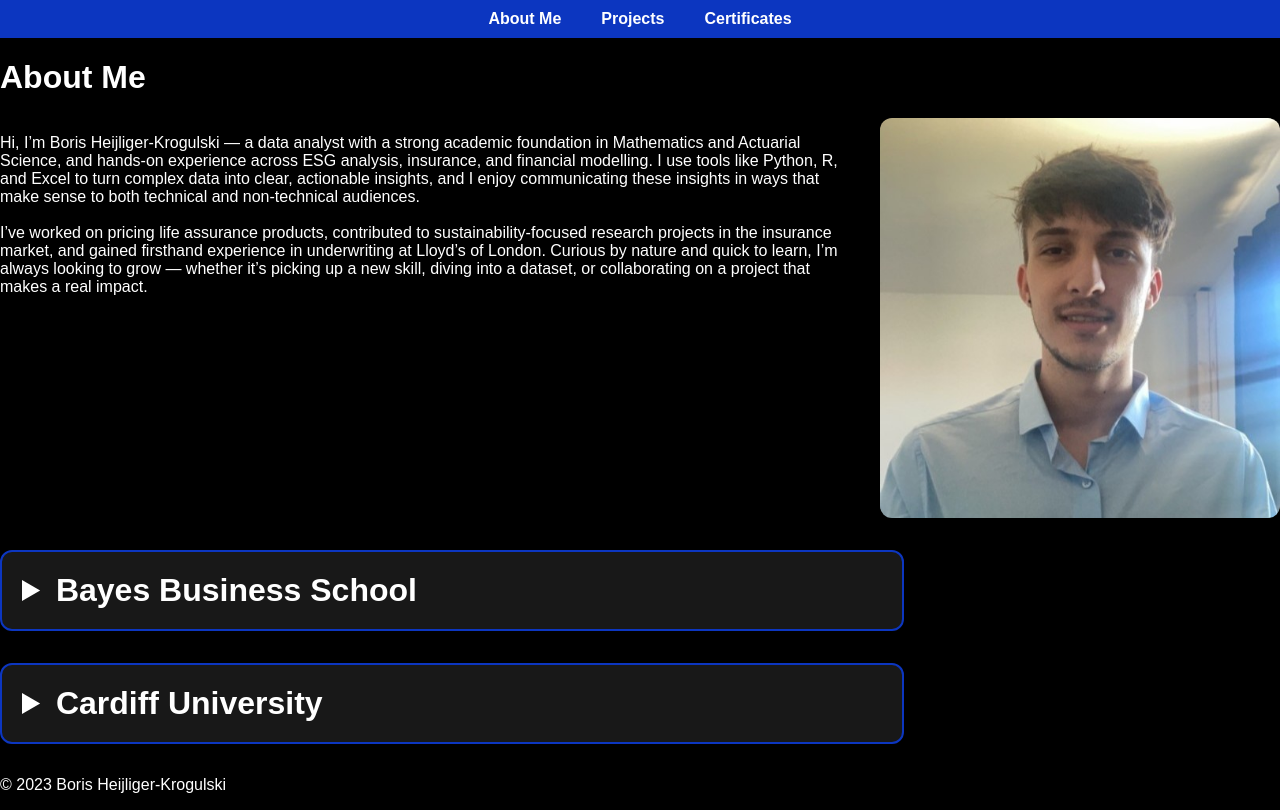
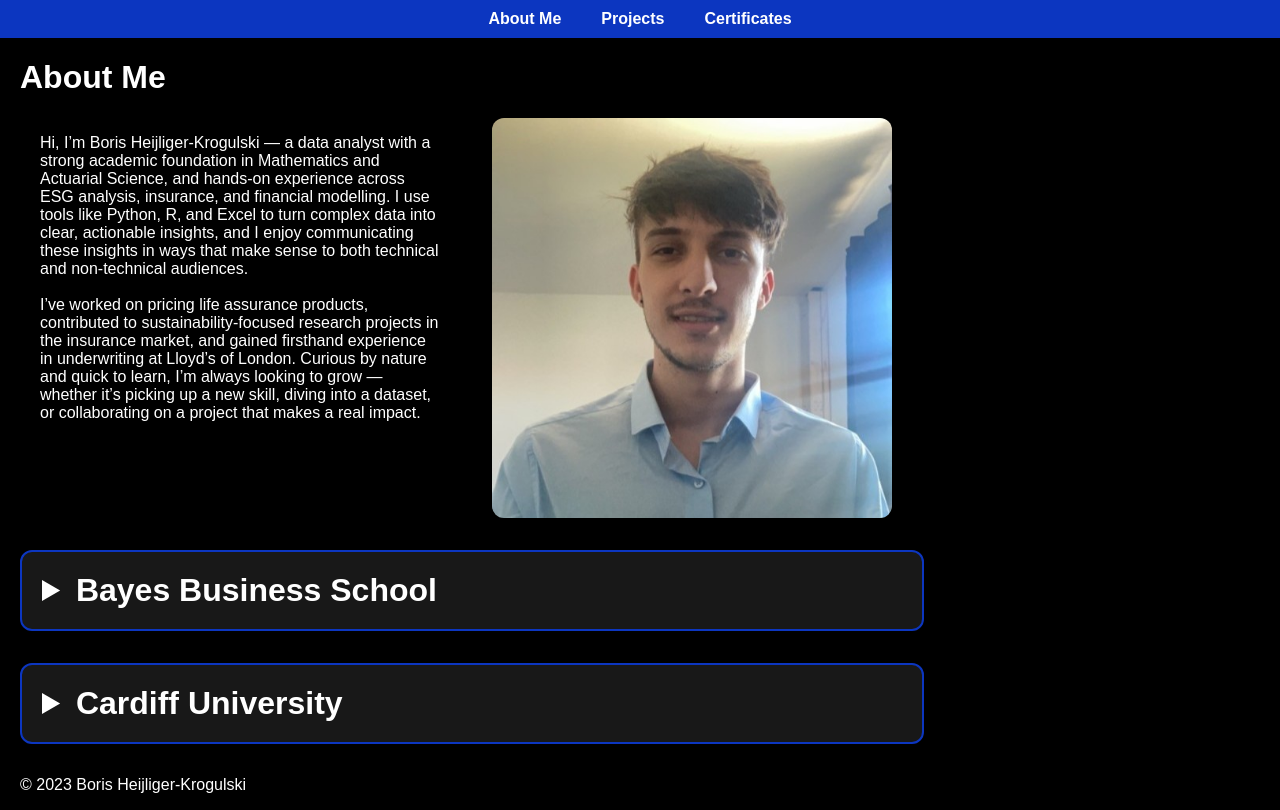
Before and after one commit to bheijliger/Portfolio, a plain HTML site: page index.html in a window 1280 px wide. Drawn offline with Linux system fonts and the light colour scheme.

Commit message:
Update index.html

```diff
--- a/index.html
+++ b/index.html
@@ -4,8 +4,8 @@
     <title>About Me - Boris Heijliger-Krogulski</title>
     <link rel="stylesheet" href="styles.css">
 </head>
-<body>
-    <nav>
+<body style="margin-left: 20px;">
+    <nav style="margin-left: -20px;">
         <ul>
             <li><a href="index.html">About Me</a></li>
             <li><a href="projects.html">Projects</a></li>
@@ -13,9 +13,9 @@
         </ul>
     </nav>
     <h1>About Me</h1>
-    <div class="about-flex">
+    <div class="about-flex" >
 
-        <div class="about-content">
+        <div class="about-content" style="max-width: 50vh; margin-right: 20px; margin-left: 20px;">
             <p>
                 Hi, I’m Boris Heijliger-Krogulski — a data analyst with a strong academic foundation in Mathematics and Actuarial Science, and hands-on experience across ESG analysis, insurance, and financial modelling. I use tools like Python, R, and Excel to turn complex data into clear, actionable insights, and I enjoy communicating these insights in ways that make sense to both technical and non-technical audiences.
                 <br><br>
```
